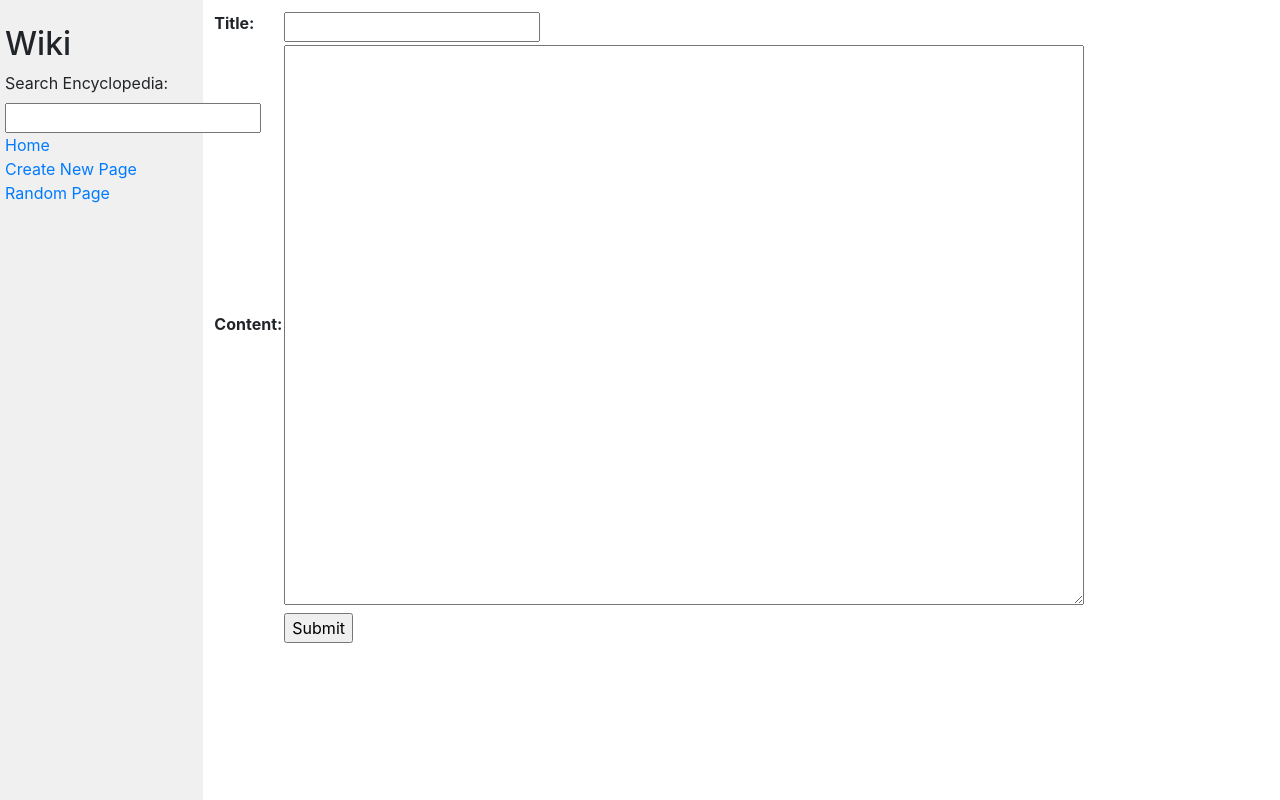
After one commit to ojs87/CS50, a Django app: page /createnewpage.html in a window 1280 px wide. The commit adds this page. Run offline with Django 3.2, Linux system fonts and the light colour scheme; some libraries are stand-ins or nearby versions.

Commit message:
Project 1 - Wiki

```diff
--- a/Project1/wiki/encyclopedia/static/encyclopedia/styles.css
+++ b/Project1/wiki/encyclopedia/static/encyclopedia/styles.css
@@ -13,9 +13,10 @@ h1 {
 }
 
 textarea {
-    height: 90vh;
-    width: 80%;
+    height: 70vh;
+    width: 100vh;
 }
+
 
 .main {
     padding: 10px;
--- /dev/null
+++ b/Project1/wiki/encyclopedia/templates/encyclopedia/createnewpage.html
@@ -0,0 +1,18 @@
+{% extends "encyclopedia/layout.html" %}
+
+{% block title %}
+   Create New Page
+{% endblock %}
+
+{% block body %}
+<form action="{% url 'newpage' %}" method="POST">
+      {% csrf_token %}
+      <table>
+      {{ form2 }}
+      <tr><th>
+      </th>
+      <td><input type="submit" value="Submit" />
+      </td>
+      </table>
+</form>
+{% endblock %}
--- a/Project1/wiki/encyclopedia/templates/encyclopedia/entry.html
+++ b/Project1/wiki/encyclopedia/templates/encyclopedia/entry.html
@@ -6,4 +6,8 @@
 
 {% block body %}
    {{ entry|safe }}
+   <form action="{% url 'editpage' name %}" method="POST">
+      {% csrf_token %}
+      <input type="submit" value="Edit Page" />
+   </form>
 {% endblock %}
--- a/Project1/wiki/encyclopedia/templates/encyclopedia/layout.html
+++ b/Project1/wiki/encyclopedia/templates/encyclopedia/layout.html
@@ -12,17 +12,18 @@
         <div class="row">
             <div class="sidebar col-lg-2 col-md-3">
                 <h2>Wiki</h2>
-                <form action="">
-                    <input class="search" type="text" name="q" placeholder="Search Encyclopedia">
+                <form action="{% url 'index' %}" method="POST">
+                    {% csrf_token %}
+                    {{ form }}
                 </form>
                 <div>
                     <a href="{% url 'index' %}">Home</a>
                 </div>
                 <div>
-                    Create New Page
+                    <a href="{% url 'newpage' %}">Create New Page</a>
                 </div>
                 <div>
-                    Random Page
+                    <a href="{% url 'randompage' %}">Random Page</a>
                 </div>
                 {% block nav %}
                 {% endblock %}
--- a/Project1/wiki/encyclopedia/urls.py
+++ b/Project1/wiki/encyclopedia/urls.py
@@ -5,4 +5,7 @@ from . import views
 urlpatterns = [
     path("", views.index, name="index"),
     path("wiki/<str:name>", views.entry, name="entry"),
+    path("createnewpage.html", views.newpage, name="newpage"),
+    path("wiki/<str:name>/edit", views.editpage, name="editpage"),
+    path("wiki/", views.randompage, name="randompage")
 ]
--- a/Project1/wiki/encyclopedia/views.py
+++ b/Project1/wiki/encyclopedia/views.py
@@ -1,24 +1,110 @@
 from django.shortcuts import render
 from django.http import HttpResponse
+from django.http import HttpResponseRedirect
+from django import forms
+from django.core.exceptions import ValidationError
+import random
 
 from . import util
 import markdown2
 
+class NewSearchForm(forms.Form):
+    search=forms.CharField(label="Search Encyclopedia")
+
+def validate_title(value):
+    if value.upper() not in (entry.upper() for entry in util.list_entries()):
+        return value
+    else:
+        raise ValidationError("This entry already exists")
+
+class CreatePageForm(forms.Form):
+    page_title=forms.CharField(label="Title", validators=[validate_title])
+    page_content=forms.CharField(label="Content", widget=forms.Textarea)
+
+class EditPageForm(forms.Form):
+    page_content=forms.CharField(label="Content", widget=forms.Textarea)
+
 
 def index(request):
-    return render(request, "encyclopedia/index.html", {
-        "entries": util.list_entries()
+    if request.method == "POST":
+        form=NewSearchForm(request.POST)
+        if form.is_valid():
+            search = form.cleaned_data["search"]
+            if search.upper() in (entry.upper() for entry in util.list_entries()):
+                markeddown= markdown2.markdown(util.get_entry(search))
+                return render(request, "encyclopedia/entry.html", {
+                    "name" : search,
+                    "entry": markeddown,
+                    "form": NewSearchForm()
+                    })
+            else:
+                return render(request, "encyclopedia/searchresults.html", {
+                    "form" : NewSearchForm(),
+                    "entries" : util.list_entries(),
+                    "searchresult" : search
+                    })
+        else:
+            return render(request, "encyclopedia/index.html", {
+                "entries": util.list_entries(),
+                "form": form
+                })
+
+    else:
+        return render(request, "encyclopedia/index.html", {
+            "entries": util.list_entries(),
+            "form": NewSearchForm()
     })
 
 def entry(request, name):
+    if request.method == "POST":
+        form=request.POST
+        content=form["page_content"]
+        util.save_entry(name, content)
+        return HttpResponseRedirect(name)
     if name in util.list_entries():
         markeddown = markdown2.markdown(util.get_entry(name))
         return render(request, "encyclopedia/entry.html", {
             "name": name,
-            "entry": markeddown
+            "entry": markeddown,
+            "form": NewSearchForm()
         })
     else:
         return render(request, "encyclopedia/entry.html", {
             "name" : name,
-            "entry" : "<h2>Your requested page was not found</h2>"
+            "entry" : "<h2>Your requested page was not found</h2>",
+            "form": NewSearchForm()
         })
+
+def newpage(request):
+    if request.method == "POST":
+        form=CreatePageForm(request.POST)
+        if form.is_valid():
+            title = form.cleaned_data["page_title"]
+            content = form.cleaned_data["page_content"]
+            util.save_entry(title, content)
+            return HttpResponseRedirect("wiki/" + title)
+        else:
+            return render(request, "encyclopedia/createnewpage.html", {
+                "form2" : form,
+                "form" : NewSearchForm()
+                })
+    else:
+        return render(request, "encyclopedia/createnewpage.html", {
+            "form": NewSearchForm(),
+            "form2": CreatePageForm()
+    })
+
+def editpage(request, name):
+    #extra lines added to textarea, had to use .replace() to get rid of the \r
+    entry=util.get_entry(name).replace('\r', '')
+    markeddown = markdown2.markdown(util.get_entry(name))
+    data= {'page_content': entry}
+    return render(request, "encyclopedia/editpage.html", {
+            "form": NewSearchForm(),
+            "entry": entry,
+            "name": name
+    })
+
+def randompage(request):
+    entry=random.choice(util.list_entries())
+    return HttpResponseRedirect(entry)
```
Also changed, not shown: Project1/wiki/encyclopedia/templates/encyclopedia/editpage.html (added, +23 -0 lines), Project1/wiki/encyclopedia/templates/encyclopedia/savepage.html (added, +12 -0 lines), Project1/wiki/encyclopedia/templates/encyclopedia/searchresults.html (added, +17 -0 lines), Project1/wiki/entries/CSS.md (+1 -0 lines), Project1/wiki/entries/Git.md (+6 -0 lines), Project1/wiki/entries/HTML.md (+10 -0 lines), Project1/wiki/entries/HTTP.md (added, +3 -0 lines), Project1/wiki/entries/Pytest.md (added, +4 -0 lines), Project1/wiki/entries/Python.md (+2 -0 lines).
